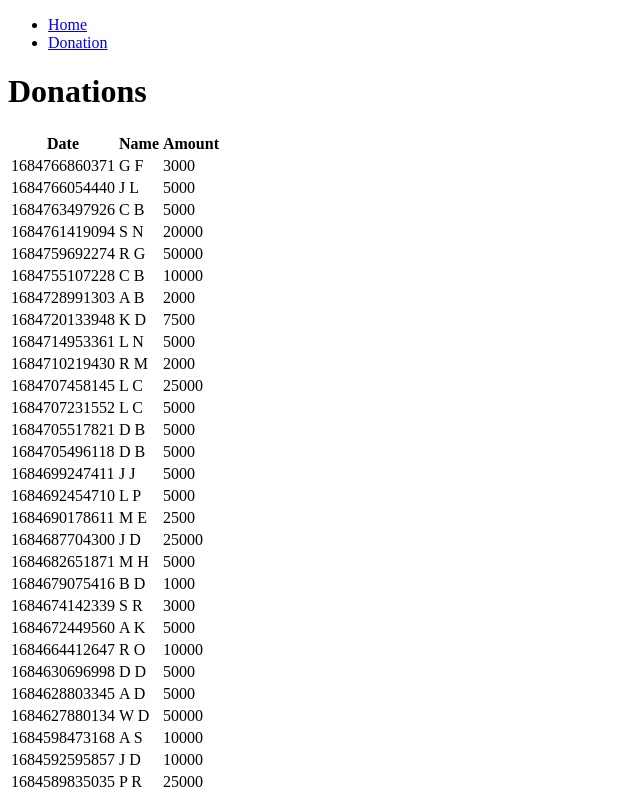
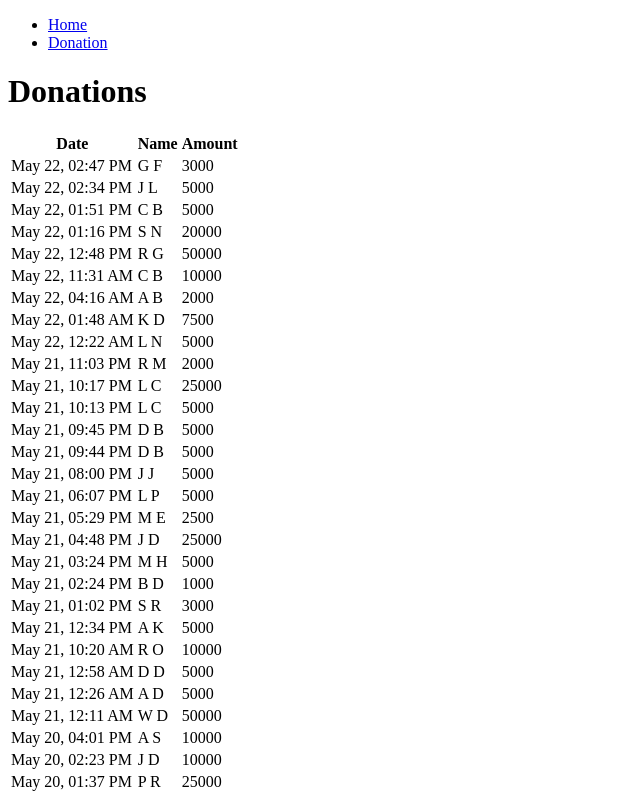
Before and after one commit to srapilly/donation-list, a React (Vite) app: page /donation in a window 1280 px wide. Shown: the top 796 px of the page, without its empty margins (0-640 px from the left). Built offline with nearby package versions, Linux system fonts and the light colour scheme.

Commit message:
Format Date

```diff
--- a/src/routes/Donation.tsx
+++ b/src/routes/Donation.tsx
@@ -1,5 +1,16 @@
 import { usePage } from "../hooks/usePage";
 import donations from "../assets/donations.json";
+
+function timestampToFormattedDate(timestamp: number) {
+  const date = new Date(timestamp);
+
+  return new Intl.DateTimeFormat(undefined, {
+    hour: "2-digit",
+    minute: "2-digit",
+    month: "short",
+    day: "2-digit",
+  }).format(date);
+}
 
 export function Donation() {
   usePage("Donation");
@@ -19,7 +30,7 @@ export function Donation() {
           {donations.map(({ id, donation }) => {
             return (
               <tr key={id}>
-                <td>{donation.createdAtUtc}</td>
+                <td>{timestampToFormattedDate(donation.createdAtUtc)}</td>
                 <td>
                   {donation.firstName} {donation.lastName}
                 </td>
```
Also changed, not shown: 1 other file (tests, documents, lock files or other folders).
